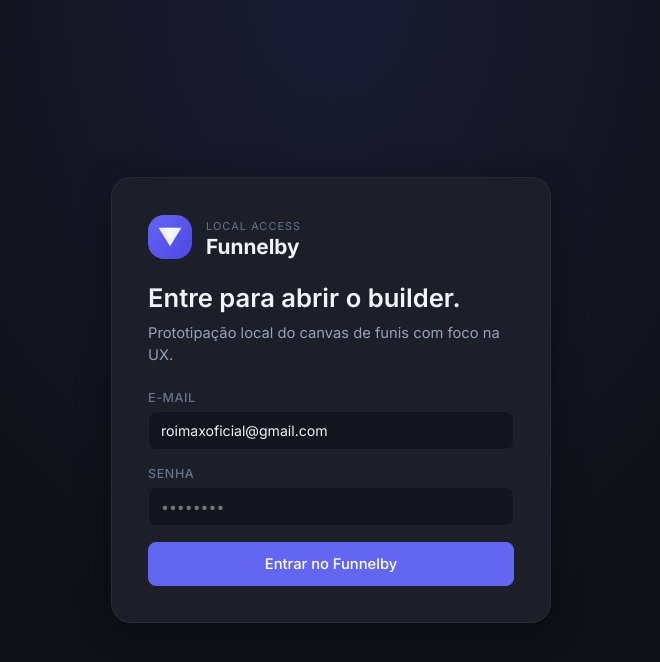
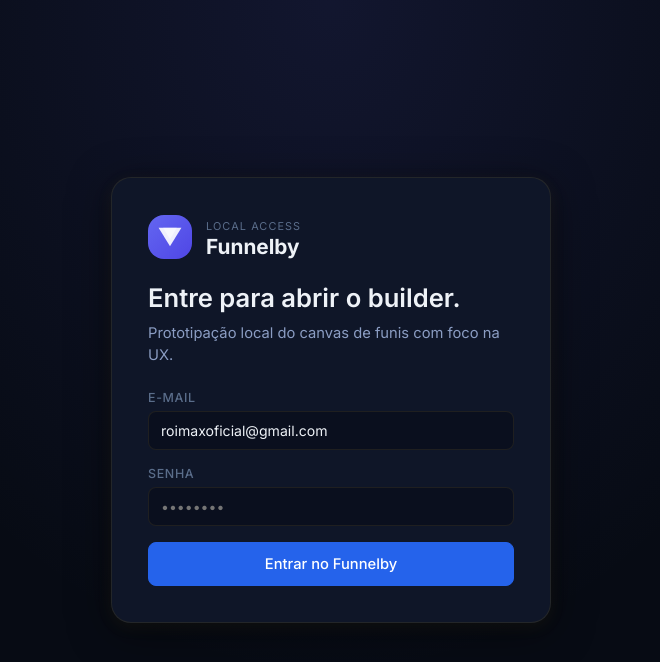
Before and after one commit to alandesouza777z-ship-it/funil-automatico, a React (Vite) app: page / in a window 1280 px wide. Shown: the top 662 px of the page, without its empty margins (309-969 px from the left). Built offline with nearby package versions, Linux system fonts and the light colour scheme; no server answers.

Commit message:
atualizacao

```diff
--- a/src/index.css
+++ b/src/index.css
@@ -1,4 +1,5 @@
 @import url('https://fonts.googleapis.com/css2?family=Inter:wght@400;500;600;700;800&display=swap');
+@import url('https://fonts.googleapis.com/css2?family=Playfair+Display:wght@700;800&display=swap');
 
 html,
 body,
@@ -8,7 +9,7 @@
 }
 
 body {
-  background: #0f1117;
+  background: #070b14;
 }
 
 * {
@@ -20,3 +21,9 @@
 textarea {
   font: inherit;
 }
+
+/* Scrollbar luxury styling */
+::-webkit-scrollbar { width: 6px; height: 6px; }
+::-webkit-scrollbar-track { background: transparent; }
+::-webkit-scrollbar-thumb { background: rgba(212, 175, 55, 0.2); border-radius: 3px; }
+::-webkit-scrollbar-thumb:hover { background: rgba(212, 175, 55, 0.35); }
--- a/src/styles/tokens.css
+++ b/src/styles/tokens.css
@@ -1,42 +1,49 @@
 :root {
-  /* Background */
-  --bg-body: #0f1117;
-  --bg-sidebar: #161822;
-  --bg-card: #1c1e2a;
-  --bg-card-hover: #22243a;
-  --bg-input: #12141e;
-  --bg-canvas: #131620;
+  /* Background — Deep navy blue luxury */
+  --bg-body: #070b14;
+  --bg-sidebar: #0c1120;
+  --bg-card: #0f1628;
+  --bg-card-hover: #141c36;
+  --bg-input: #0a0f1e;
+  --bg-canvas: #080d18;
 
-  /* Borders */
-  --border: rgba(255, 255, 255, 0.06);
-  --border-subtle: rgba(255, 255, 255, 0.04);
-  --border-hover: rgba(255, 255, 255, 0.12);
-  --border-focus: #6366f1;
+  /* Borders — Gold-tinted borders */
+  --border: rgba(212, 175, 55, 0.10);
+  --border-subtle: rgba(212, 175, 55, 0.06);
+  --border-hover: rgba(212, 175, 55, 0.22);
+  --border-focus: #d4af37;
 
   /* Text */
-  --text-primary: #f1f5f9;
-  --text-secondary: #94a3b8;
-  --text-muted: #64748b;
+  --text-primary: #eef2f7;
+  --text-secondary: #8b9dc3;
+  --text-muted: #5a6d8a;
   --text-canvas: #0f172a;
-  --text-canvas-muted: #64748b;
+  --text-canvas-muted: #5a6d8a;
 
-  /* Accent */
-  --accent: #6366f1;
-  --accent-hover: #818cf8;
-  --accent-soft: rgba(99, 102, 241, 0.12);
+  /* Accent — Royal Blue */
+  --accent: #2563eb;
+  --accent-hover: #3b82f6;
+  --accent-soft: rgba(37, 99, 235, 0.14);
+
+  /* Gold */
+  --gold: #d4af37;
+  --gold-light: #f0d060;
+  --gold-soft: rgba(212, 175, 55, 0.12);
+  --gold-glow: rgba(212, 175, 55, 0.25);
 
   /* Sizing */
-  --sidebar-width: 240px;
+  --sidebar-width: 260px;
   --radius-xs: 6px;
   --radius-sm: 8px;
   --radius-md: 12px;
   --radius-lg: 16px;
   --radius-xl: 20px;
 
-  /* Shadows */
-  --shadow-sm: 0 1px 2px rgba(0, 0, 0, 0.2);
-  --shadow-md: 0 4px 12px rgba(0, 0, 0, 0.3);
-  --shadow-lg: 0 8px 32px rgba(0, 0, 0, 0.4);
+  /* Shadows — Gold-infused */
+  --shadow-sm: 0 1px 3px rgba(0, 0, 0, 0.3), 0 1px 2px rgba(212, 175, 55, 0.04);
+  --shadow-md: 0 4px 16px rgba(0, 0, 0, 0.4), 0 2px 8px rgba(212, 175, 55, 0.06);
+  --shadow-lg: 0 8px 40px rgba(0, 0, 0, 0.5), 0 4px 16px rgba(212, 175, 55, 0.08);
+  --shadow-gold: 0 0 20px rgba(212, 175, 55, 0.15), 0 0 60px rgba(212, 175, 55, 0.05);
 
   /* Fonts */
   --font-sans: 'Inter', 'Segoe UI', system-ui, -apple-system, sans-serif;
@@ -44,5 +51,5 @@
 
   /* Transitions */
   --ease: cubic-bezier(0.4, 0, 0.2, 1);
-  --duration: 150ms;
+  --duration: 180ms;
 }
```
